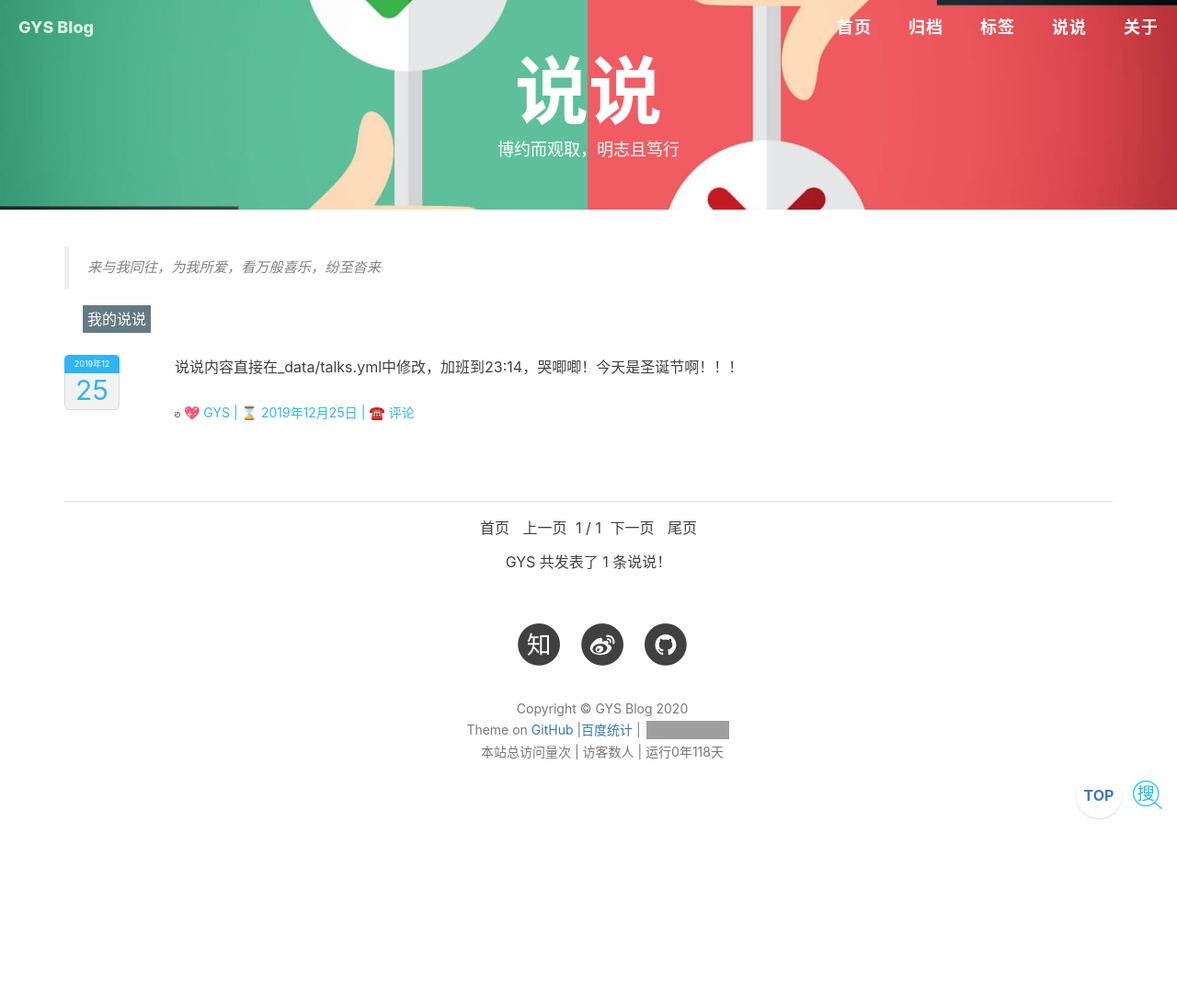
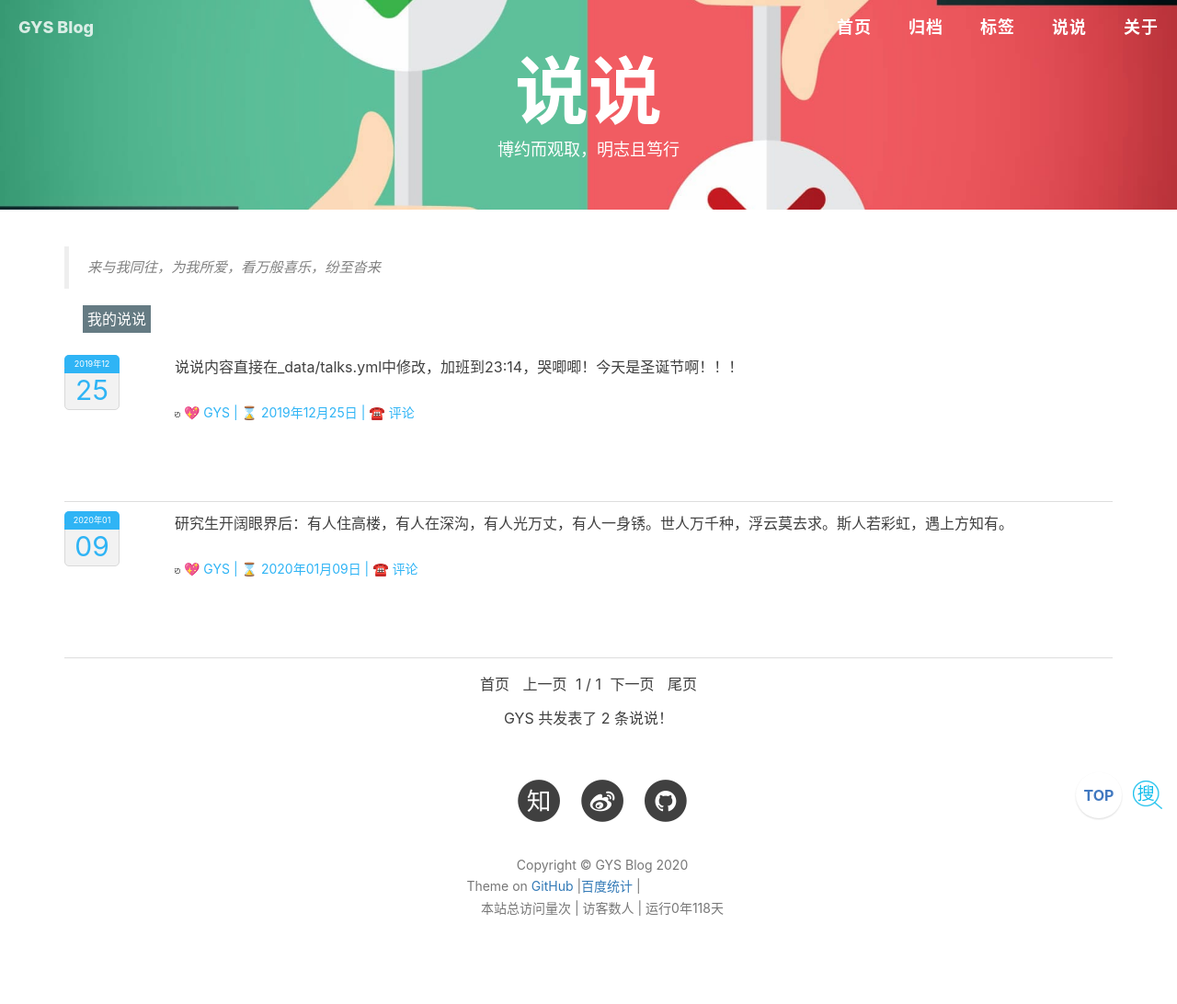
Before and after one commit to Richardurben/Richardurben.github.io, a Jekyll site: the page built from 3talks.html, in a window 1280 px wide. Shown: the whole page at 92% size. Built offline with Jekyll 4.4.1, drawn with Linux system fonts in a browser that asks for light colours; nearby versions of some CDN libraries; comment, search, counter and statistics services are not loaded; before the commit the page ends 922 px from its top, so only the background shows below that; grey boxes are pictures that could not be loaded.

Commit message:
Update talks.yml

```diff
--- a/_data/talks.yml
+++ b/_data/talks.yml
@@ -1,3 +1,7 @@
 - mytalk: "说说内容直接在_data/talks.yml中修改，加班到23:14，哭唧唧！今天是圣诞节啊！！！"    #说说内容
   talkmonth: "2019年12"    #年月格式‘2019年10’
   talkday: "25"    #日期‘日’
+
+- mytalk: "研究生开阔眼界后：有人住高楼，有人在深沟，有人光万丈，有人一身锈。世人万千种，浮云莫去求。斯人若彩虹，遇上方知有。"    #说说内容
+  talkmonth: "2020年01"    #年月格式‘2019年10’
+  talkday: "09"    #日期‘日’
```
